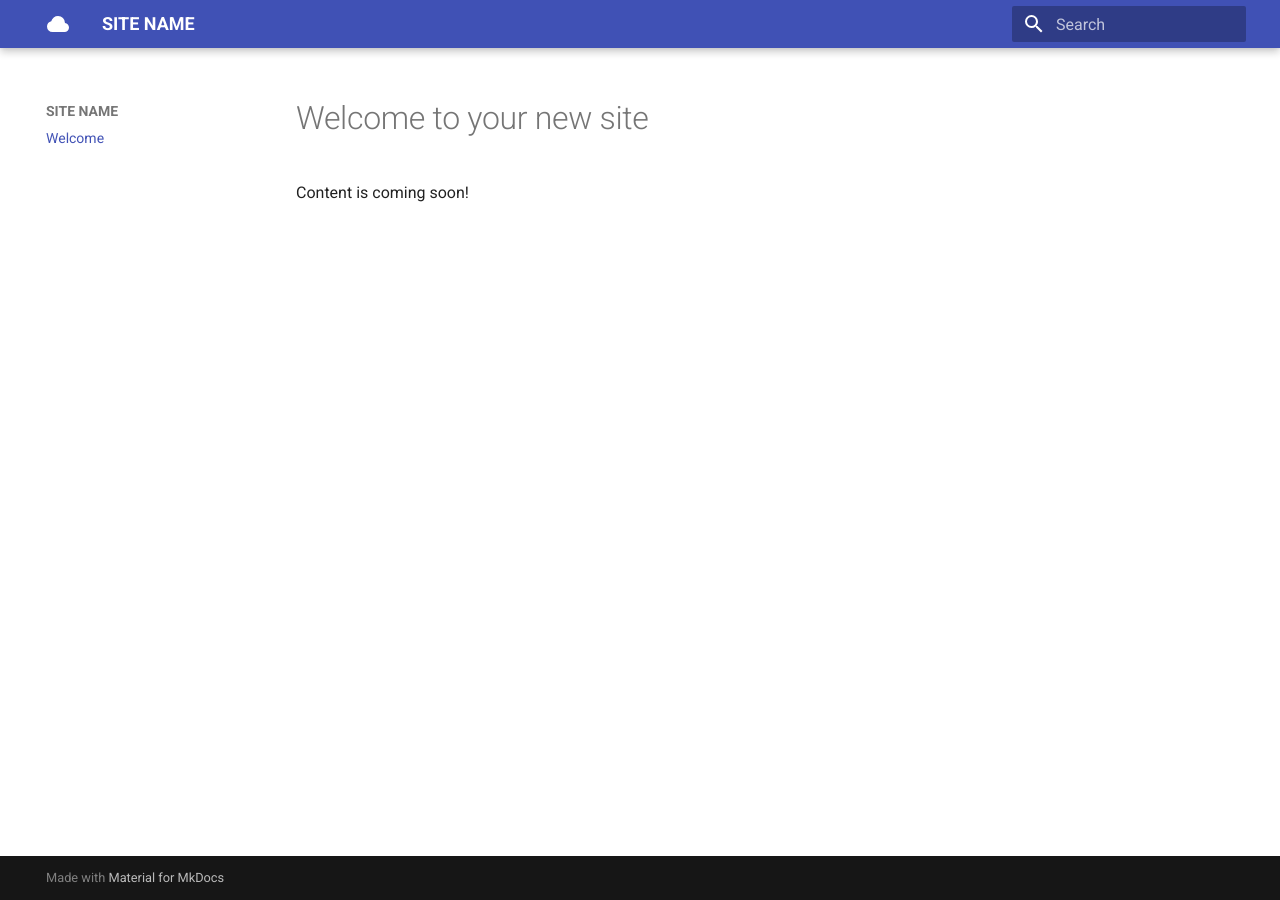
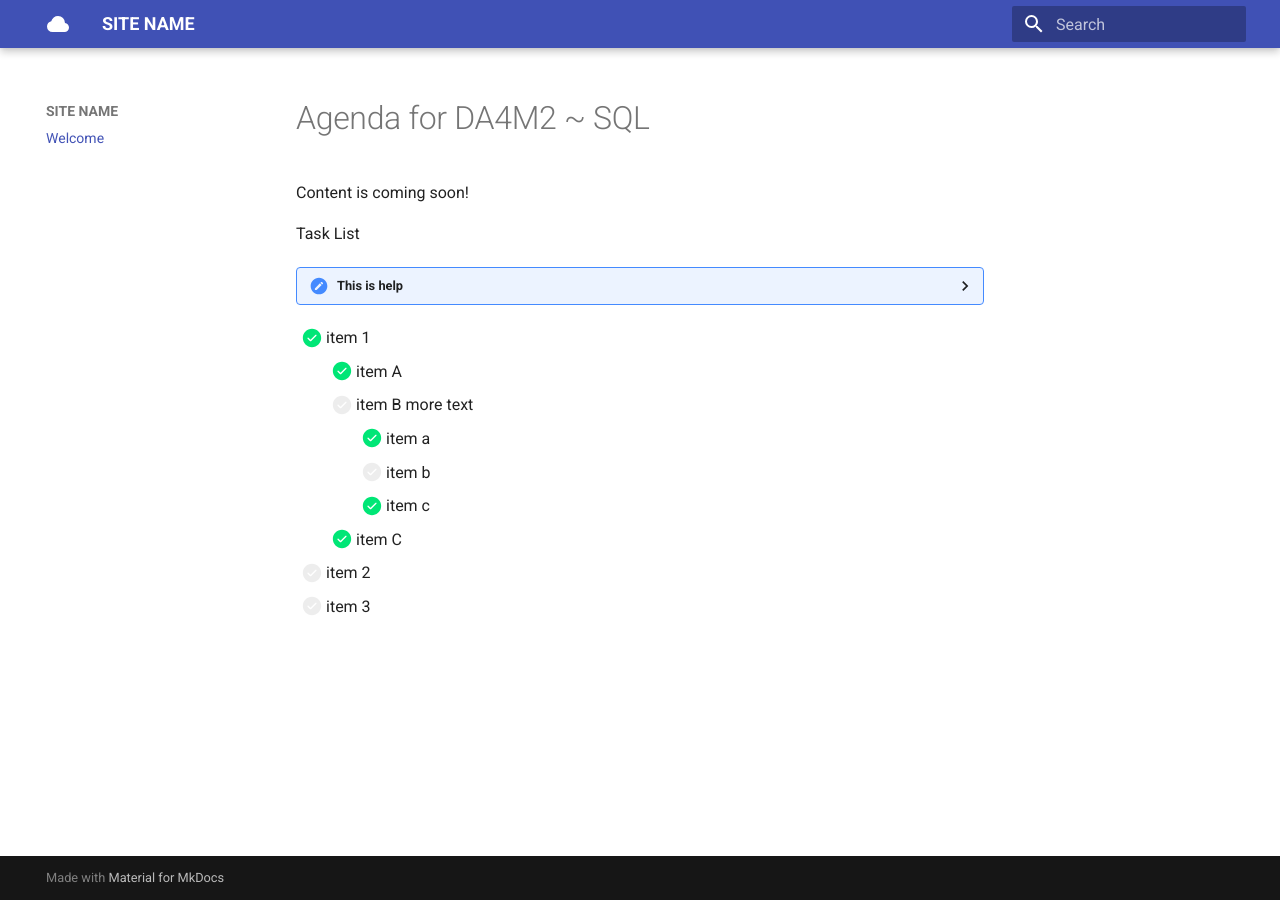
Before and after one commit to barbourians/DA4M2, an MkDocs documentation site: the page built from docs/index.md, in a window 1280 px wide. Built offline with MkDocs 1.6.1 and Material for MkDocs 9.7.7, drawn with Linux system fonts in a browser that asks for light colours.

Commit message:
intial structure

```diff
--- a/docs/index.md
+++ b/docs/index.md
@@ -1,3 +1,23 @@
-# Welcome to your new site
+# Agenda for DA4M2 ~ SQL
 
 Content is coming soon!
+
+Task List
+
+??? help "This is help"
+    - [ ] item 1
+    - [X] item 2
+
+
+
+
+- [X] item 1
+    * [X] item A
+    * [ ] item B
+          more text
+        + [x] item a
+        + [ ] item b
+        + [x] item c
+    * [X] item C
+- [ ] item 2
+- [ ] item 3
--- a/mkdocs.yml
+++ b/mkdocs.yml
@@ -47,7 +47,7 @@ markdown_extensions:
   - pymdownx.tabbed
   - pymdownx.tasklist:
       custom_checkbox: true
-      clickable_checkbox: false
+      clickable_checkbox: true
   - pymdownx.tilde
 
 plugins:
```
